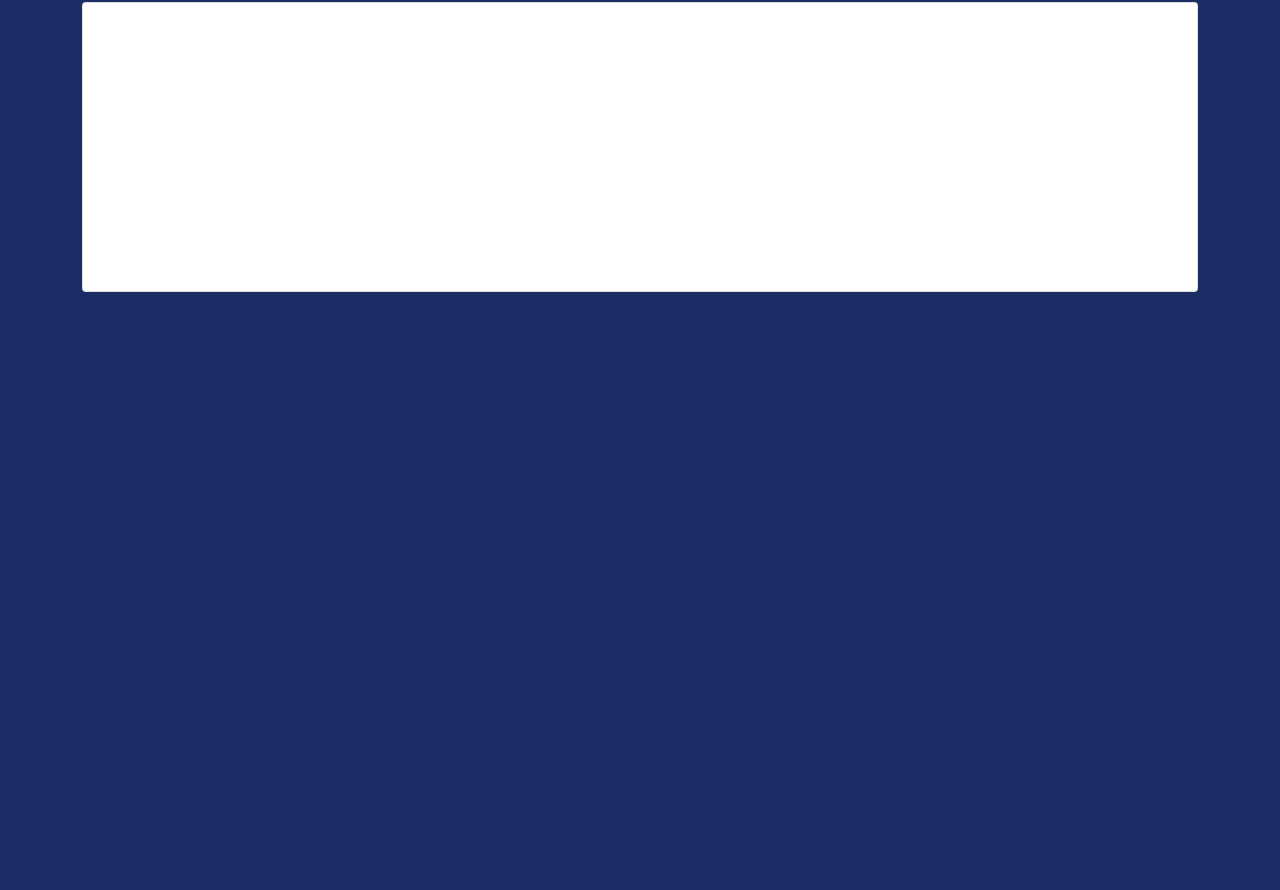
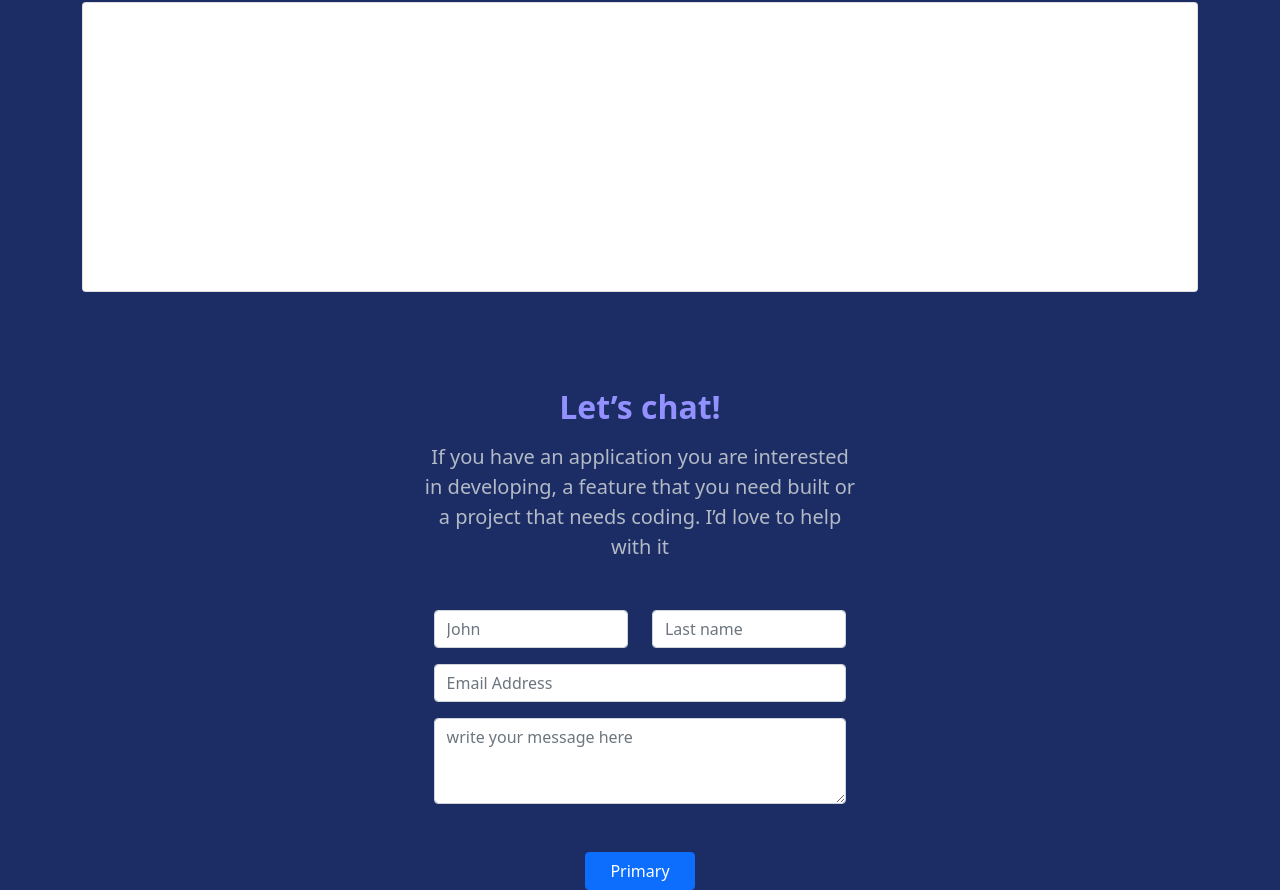
Before and after one commit to NickEmma/bootstrap-test, a plain HTML site: page index.html in a window 1280 px wide. Shown: the part 2682-3572 px from the top of the page. Before the commit the page ends 2990 px from the top, so only its background shows below. Drawn offline with nearby package versions, Linux system fonts and the light colour scheme.

Commit message:
Structure the contact section of the project

```diff
--- a/index.html
+++ b/index.html
@@ -390,15 +390,15 @@
           </div>
         </div>
       </div>
-      <!--
+
     <div class="container">
       <h2 class="h2 text-center">Let’s chat!</h2>
       <p class="lead pt-2 text-center">
         If you have an application you are interested in developing, a feature
         that you need built or a project that needs coding. I’d love to help
         with it
-      </p> -->
-      <!-- <form class="pt-5">
+      </p>
+      <form class="pt-5">
         <div class="row">
           <div class="col-6">
             <input
@@ -436,7 +436,7 @@
             Primary
           </button>
         </div>
-      </form> -->
+      </form>
     </div>
     <!-- =========== js file path=========  -->
     <script
```
